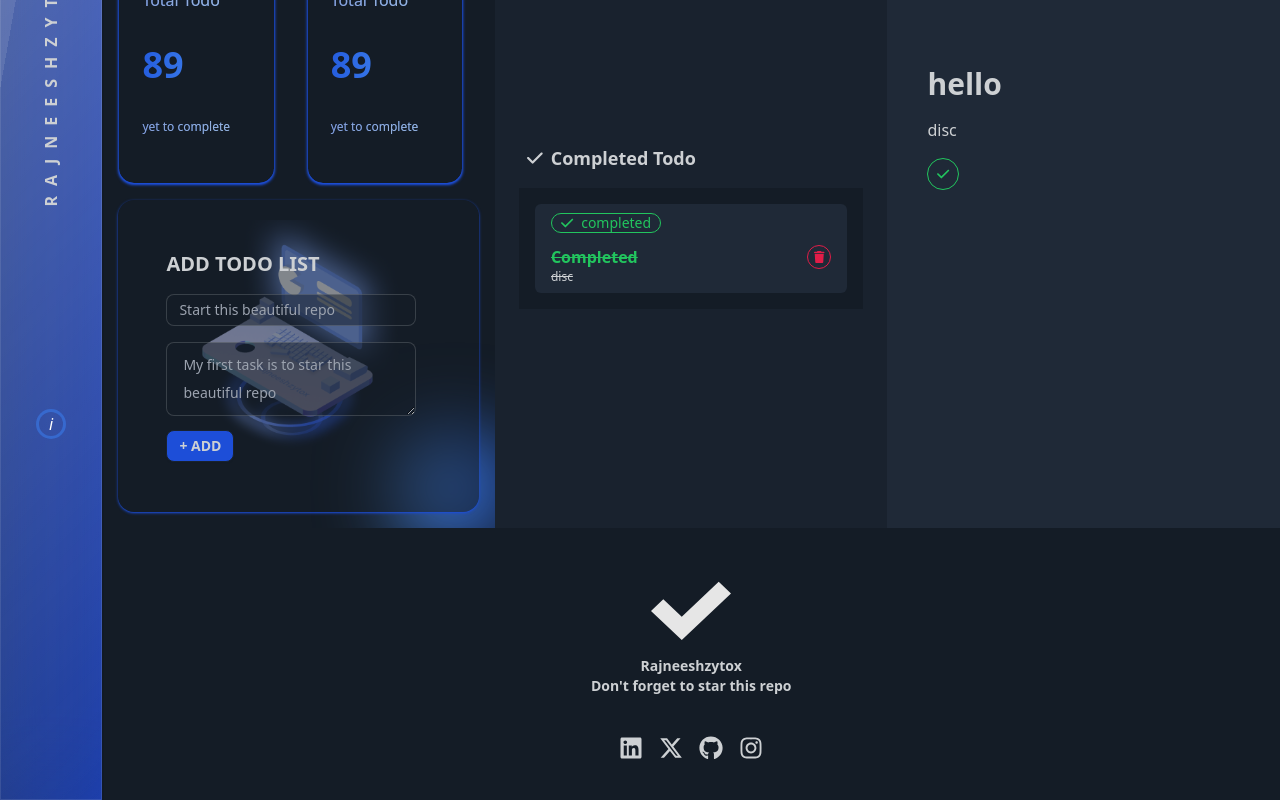
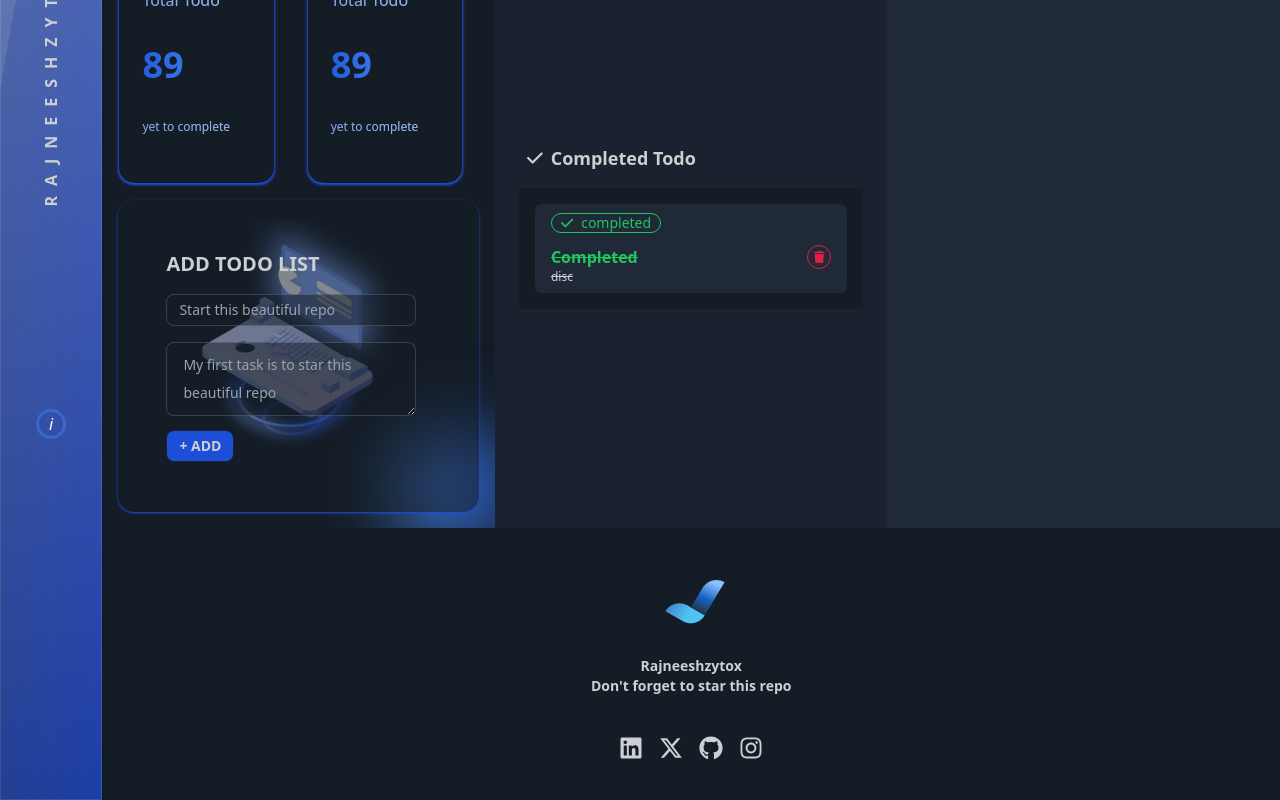
Before and after one commit to Rajneeshzytox/React-Todo-App, a React (Vite) app: page / in a window 1280 px wide. Shown: the part 340-1140 px from the top of the page. Built offline with nearby package versions, Linux system fonts and the light colour scheme.

Commit message:
Added Functions in App: addCompleted, deletePermanent,
Updated Col 1, Col 2, Col 3,

- added required in inputs so, no can add blank todo
- footer: added creative logo svg {tick}
- inde.html: scroll smooth added,

```diff
--- a/index.html
+++ b/index.html
@@ -1,5 +1,5 @@
 <!doctype html>
-<html lang="en" data-theme="rajneesh">
+<html class="*:scroll-smooth scroll-smooth" lang="en" data-theme="rajneesh">
   <head>
     <meta charset="UTF-8" />
 
--- a/src/App.jsx
+++ b/src/App.jsx
@@ -31,6 +31,20 @@ function App() {
     setpendingTododata(p => [...p, {title: value.title, disc: value.disc}])
   }
 
+  // function for col 3 to add data in completed section, and remove from pending in short, mark as completed
+  // value = { title: "soe", disc: "some"}
+  // function also delete the value from the pending
+  function addCompleted(value){
+    setcompleteTododata(c => [...c, {title: value.title, disc: value.disc}])
+
+    setpendingTododata(p => p.filter((_,i) => i!== todoIndex))
+
+    setTodoIndex(i => (i===0)? 0: i-1)
+  }
+
+  function deletePermanent(indexOfCompleted){
+      setcompleteTododata(old => old.filter((_, i) => i!==indexOfCompleted))
+  }
 
   return (
     <>
@@ -44,14 +58,15 @@ function App() {
         {/* todo pending, completed list section */}
         <Col_2
           showTodoFunc={showTodoDetail}
-          datas={{ pendingTododata, completeTododata }}
+          datas={{ pendingTododata, completeTododata}}
+          deleteFunction={deletePermanent}
         />
 
         {/* todo details section */}
         <Col_3
           todoIndexValue={todoIndex}
           datas={pendingTododata}
-
+          addCompletedFunction={addCompleted}
         />
 
         {/* footer */}
--- a/src/components/CircleStats.jsx
+++ b/src/components/CircleStats.jsx
@@ -5,7 +5,7 @@ function CircleStats(){
       <div className="flex flex-col gap-2">
 
         <div
-        className="radial-progress text-blue-700 shadow-lg shadow-primary -z-10 mx-auto"
+        className="radial-progress text-blue-500 shadow-lg shadow-primary -z-10 mx-auto"
         style={{ "--value": 70 }}
         role="progressbar"
       >
--- a/src/components/ShowTodo.jsx
+++ b/src/components/ShowTodo.jsx
@@ -1,4 +1,10 @@
-export default function ShowTodo({ title, data, status, show }) {
+export default function ShowTodo({
+  title,
+  data,
+  status,
+  show,
+  onDelete
+}) {
   return (
     <div className="px-2">
       {/* title */}
@@ -60,7 +66,7 @@ export default function ShowTodo({ title, data, status, show }) {
             </p>
 
           {/* todo button
-          btn to send key in other functiom ex: a[1] */}
+          btn to send key in show functiom ex: a[1] */}
             {status === "pending" ? (
               <button
                 className="tooltip tooltip-left tooltip-success my-2 btn btn-circle btn-outline btn-success btn-xs right-4 bottom-4 absolute"
@@ -73,6 +79,8 @@ export default function ShowTodo({ title, data, status, show }) {
               <button
                 className="tooltip tooltip-left tooltip-error my-2 btn btn-circle btn-outline btn-error btn-xs float-right absolute right-4 bottom-4"
                 data-tip="delete todo"
+                onClick={()=>onDelete(keys)}
+
               >
                 <i className="fa-solid fa-trash"></i>
               </button>
--- a/src/sections/Col_1.jsx
+++ b/src/sections/Col_1.jsx
@@ -3,7 +3,7 @@ import CircleStats from "../components/CircleStats";
 import { useState } from "react";
 
 export default function Col_1({ addTodoFunction }) {
-  const [todoInput, setIodoInput] = useState({ title: "", disc: "" });
+  const [todoInput, setIodoInput] = useState({ title: null, disc: null });
 
   // this function change the todo inputs useState value
   function changeTodoInput(e) {
@@ -12,8 +12,10 @@ export default function Col_1({ addTodoFunction }) {
 
   // this fun run when add button clicked
   function onClickBtn() {
-    addTodoFunction(todoInput);
-    setIodoInput((t) => ({ title: "", disc: "" }));
+
+      addTodoFunction(todoInput)
+      setIodoInput((t) => ({ title: '', disc: '' }))
+
   }
 
   return (
@@ -29,7 +31,7 @@ export default function Col_1({ addTodoFunction }) {
       <CardStats />
 
       {/* Add todo section */}
-      <div className="col-span-full bg-base-300 min-h-52 rounded-2xl relative overflow-clip shadow bg-opacity-50 shadow-primary flex items-start justify-center gap-4 flex-col pl-12 ">
+      <div id="addTodoSection" className="col-span-full bg-base-300 min-h-52 rounded-2xl relative overflow-clip shadow bg-opacity-50 shadow-primary flex items-start justify-center gap-4 flex-col pl-12 ">
         {/* add todo form title */}
         <div className="text-xl font-semibold uppercase">Add Todo list</div>
         {/* add todo form Inputs Container */}
@@ -42,6 +44,7 @@ export default function Col_1({ addTodoFunction }) {
             value={todoInput.title}
             placeholder="Start this beautiful repo"
             onChange={(e) => changeTodoInput(e)}
+            required
           />
           <br />
           {/* add todo disc Input */}
@@ -52,6 +55,7 @@ export default function Col_1({ addTodoFunction }) {
             name="disc"
             value={todoInput.disc}
             onChange={(e) => changeTodoInput(e)}
+            required
           />
 
           {/* add todo function button */}
@@ -59,6 +63,7 @@ export default function Col_1({ addTodoFunction }) {
           <button
             className="btn hover:bg-base-300 bg-primary btn-sm uppercase"
             onClick={onClickBtn}
+
           >
             + Add
           </button>
--- a/src/sections/Col_2.jsx
+++ b/src/sections/Col_2.jsx
@@ -3,13 +3,31 @@ import ShowTodo from "../components/ShowTodo";
 
 
 
-export default function Col_2({showTodoFunc, datas}) {
+export default function Col_2({showTodoFunc, datas, deleteFunction}) {
 
 
   return (
     <section className="col-2 bg-base-200 grid grid-cols-1 py-10 px-4 md:grid-cols-1 gap-8 sm:grid-cols-2">
-      <ShowTodo title="Pending Todo" data={datas.pendingTododata} status="pending" show={showTodoFunc}/>
-      <ShowTodo title="Completed Todo" data={datas.completeTododata} status="completed" />
+      {
+        (datas.pendingTododata[0])?(
+
+          <ShowTodo title="Pending Todo" data={datas.pendingTododata} status="pending" show={showTodoFunc}/>
+        ):(
+          <div htmlFor="addTodo" className="text-center text-lg font-bold my-6">Add New Todo</div>
+        )
+      }
+      {
+        (datas.completeTododata[0])?(
+          <ShowTodo
+          title="Completed Todo"
+          data={datas.completeTododata}
+          status="completed"
+          onDelete={deleteFunction}
+           />
+        ):(
+          <div className="text-center text-lg font-bold my-6">Completed a Todo</div>
+        )
+      }
 
     </section>
   );
--- a/src/sections/Col_3.jsx
+++ b/src/sections/Col_3.jsx
@@ -1,17 +1,43 @@
-export default function Col_3({ todoIndexValue, datas }) {
+export default function Col_3(
+  {   todoIndexValue,
+      datas,
+      addCompletedFunction
+    }) {
   return (
-    <section className="col-3 relative flex flex-col gap-4 items-start justify-center py-8 px-10">
+    <section className="col-3 relative flex flex-col gap-4 items-start justify-center md:justify-start py-8 px-10">
+      {
+        (datas[todoIndexValue])?(
+          <>
           <h2 className="text-3xl font-semibold">
           {datas[todoIndexValue].title}
         </h2>
         <p>{datas[todoIndexValue].disc}</p>
+
+        {/* button to mark as completede */}
         <button
           className="btn btn-circle btn-outline btn-success btn-sm tooltip tooltip-success tooltip-right"
           data-tip="completed"
+          onClick={() => addCompletedFunction({
+            title: datas[todoIndexValue].title,
+            disc: datas[todoIndexValue].disc
 
+          })}
         >
           <i className="fa-solid fa-check"></i>
         </button>
+        </>
+        ): (
+            <div>
+              <h3 className="text-xl font-semibold text-success">Wooohhh ! </h3>
+              <p>
+              you have completed all your pending task !!!!
+              </p>
+              <a className="text-sm bg-primary px-4 py-1 my-2 rounded-btn inline-block" href="#addTodoSection">Add data to show <i className="fa-solid fa-arrow-up mx-1"></i></a>
+            </div>
+        )
+
+      }
+
     </section>
   );
 }
--- a/src/sections/Footer.jsx
+++ b/src/sections/Footer.jsx
@@ -1,51 +1,11 @@
+import ImgUrl from '/creative-todo-tick.svg'
+
 export default function Footer() {
   return (
     <footer className=" footer footer-center bg-base-300 text-bg-base-content py-10">
       <aside>
         <div className="svg-cont w-20 h-20 rounded-full">
-          <svg
-            className="hover:animate-pulse"
-            viewBox="0 -1.9 11 11"
-            version="1.1"
-            fill="#eee"
-          >
-            <g id="SVGRepo_bgCarrier" strokeWidth="0"></g>
-            <g
-              id="SVGRepo_tracerCarrier"
-              strokeLinecap="round"
-              strokeLinejoin="round"
-            ></g>
-            <g id="SVGRepo_iconCarrier">
-              {" "}
-              <title>[ svg from svg repo]</title>{" "}
-              <desc>Created with Sketch.</desc> <defs> </defs>{" "}
-              <g
-                id="Page-1"
-                stroke="none"
-                strokeWidth="1"
-                fill="none"
-                fillRule="evenodd"
-              >
-                {" "}
-                <g
-                  id="Dribbble-Light-Preview"
-                  transform="translate(-304.000000, -366.000000)"
-                  fill="#e6e6e6"
-                >
-                  {" "}
-                  <g id="icons" transform="translate(56.000000, 160.000000)">
-                    {" "}
-                    <polygon
-                      id="done_mini-[#d4d4d4]"
-                      points="259 207.6 252.2317 214 252.2306 213.999 252.2306 214 248 210 249.6918 208.4 252.2306 210.8 257.3082 206"
-                    >
-                      {" "}
-                    </polygon>{" "}
-                  </g>{" "}
-                </g>{" "}
-              </g>{" "}
-            </g>
-          </svg>
+         <img src={ImgUrl}></img>
         </div>
 
         <p className="hover:animate-pulse font-bold">
```
Also changed, not shown: public/creative-todo-tick.svg (added). Lines whose indentation alone changed are shown as unchanged.
